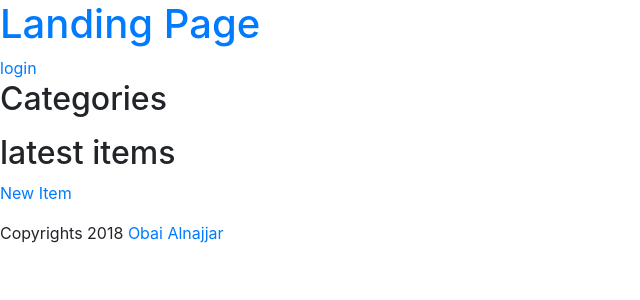
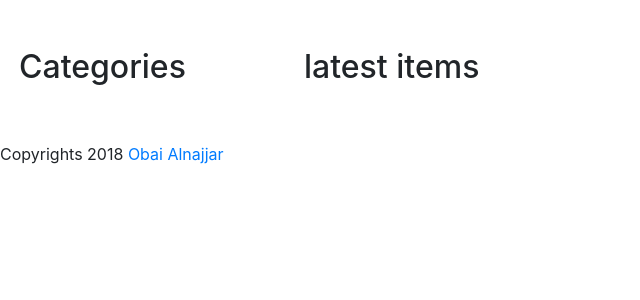
Before and after one commit to 0bai/ItemsCatalog, a Flask app: page / in a window 1280 px wide. Shown: the part 56-356 px from the top of the page, without its empty margins (0-640 px from the left). Run offline with Flask 2, Linux system fonts and the light colour scheme; parts of the project's set-up code (start-up, migrations or seed data) failed here and were passed over; some libraries are stand-ins or nearby versions.

Commit message:
Added styling

```diff
--- a/templates/index.html
+++ b/templates/index.html
@@ -1,25 +1,19 @@
 {% extends "includes/skeleton.html" %}
 {% block title %} Home Page  {% endblock %}
-{% block body %}
-    <h1><a href="/">Landing Page</a></h1>
-    <a href="/login">login</a>
-    <h2>Categories</h2>
+{{ super() }}
+{% block right_side %}
+    <div class="col col-md-9 col-sm-1">
+        <h2>latest items</h2>
 
-    <ul>
-        {% for category in categories %}
-            <li><a href="/{{ category.name }}">{{ category.name }}</a></li>
-        {% endfor %}
-    </ul>
 
-    <h2>latest items</h2>
-    {#must be logged in#}
-    <a href="/items/new">New Item</a>
+            {% for item in latest %}
+              <a class="item" href="/{{ item.category.name }}/{{ item.title }}">{{ item.title }} <a
+                        class="sub-item" href="/{{ item.category.name }}">({{ item.category.name }})</a></a>
+                <br>
+            {% endfor %}
 
-    <ul>
-        {% for item in latest %}
-            <li><a href="/{{ item.category.name }}/{{ item.title }}">{{ item.title }} (<a
-                    href="/{{ item.category.name }}">{{ item.category.name }}</a>)</a></li>
-        {% endfor %}
-    </ul>
-
-{% endblock %}
+        {% if logged_in %}
+            <a class="item" href="/items/new">New Item</a>
+        {% endif %}
+    </div>
+{% endblock right_side %}
```
